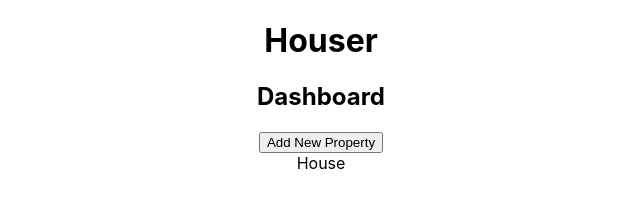
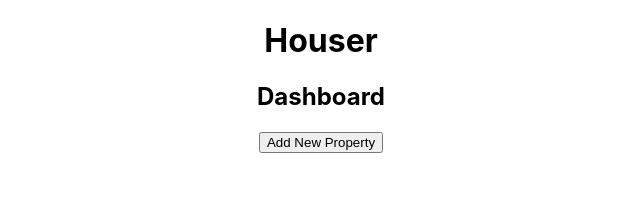
Before and after one commit to its-gio/houser, a React (Create React App) app: page / in a window 1280 px wide. Shown: the top 223 px of the page, without its empty margins (319-959 px from the left). Built offline with nearby package versions, Linux system fonts and the light colour scheme.

Commit message:
Created a map on dashboard to show all houses. (Non yet)

```diff
--- a/src/components/Dashboard.jsx
+++ b/src/components/Dashboard.jsx
@@ -4,12 +4,20 @@ import House from './House'
 
 
 export default class Dashboard extends Component {
+  constructor() {
+    super();
+
+    this.state = {
+      houses: []
+    }
+  }
   render() {
+    const houseMap = this.state.houses.map((house, i) => <House key={i} house={house} />)
     return (
       <div>
         <h2>Dashboard</h2>
         <Link to="/wizard/address"><button>Add New Property</button></Link>
-        <House />
+        { houseMap }
       </div>
     )
   }
```
